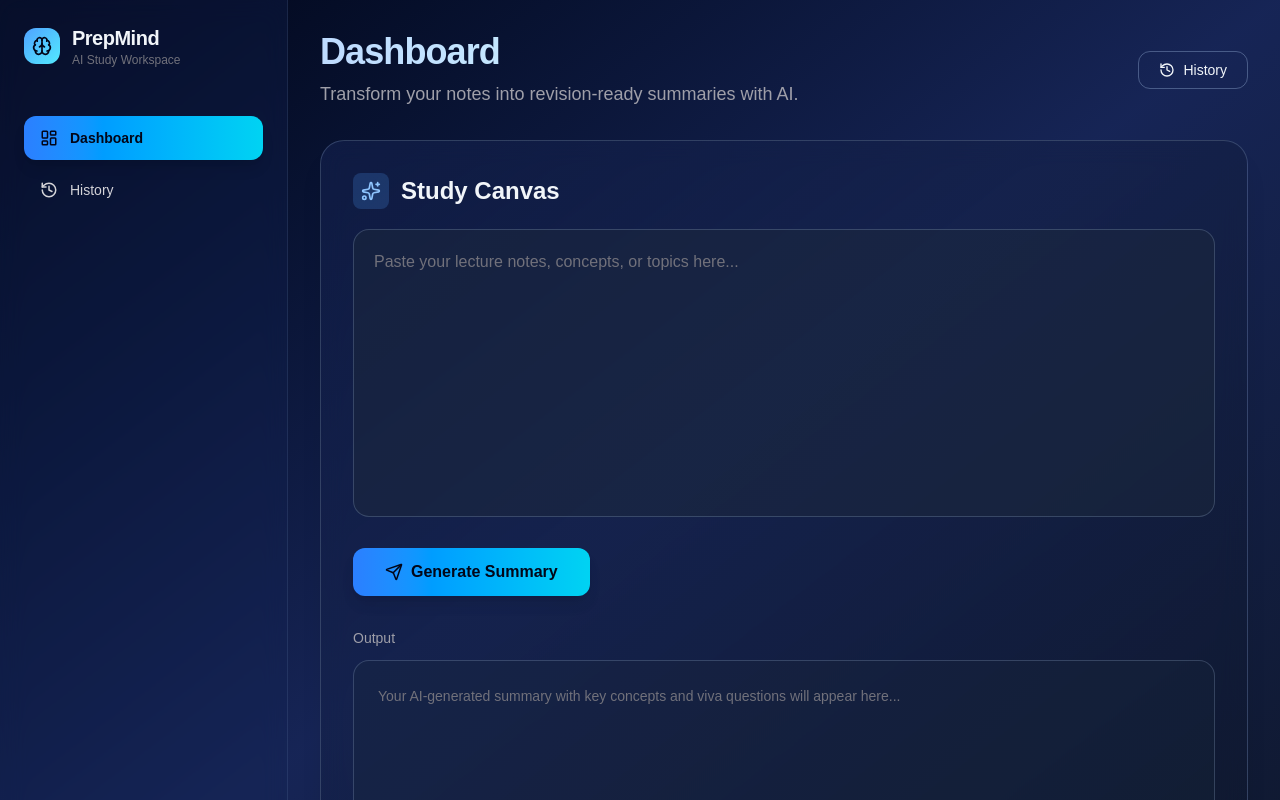
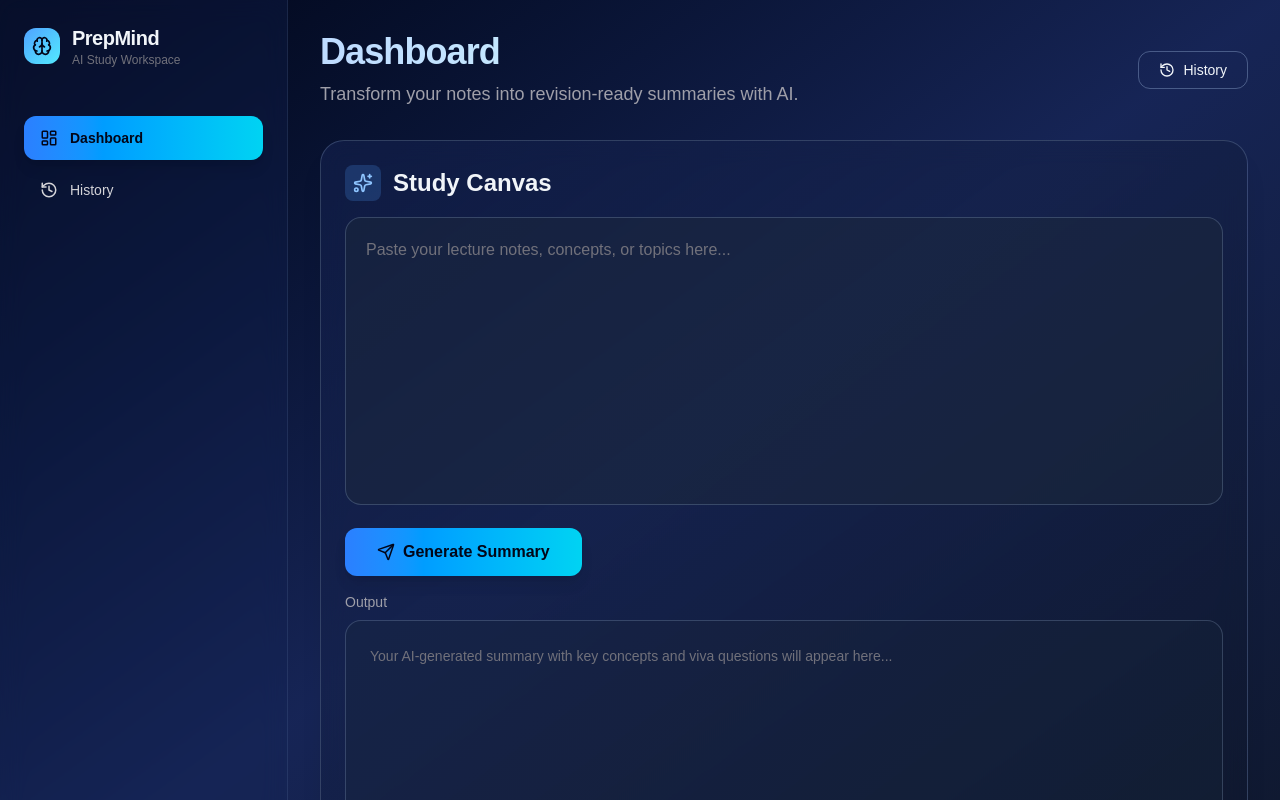
Before and after one commit to suhanidhar25/prepmind-ai, a Next.js app: page / in a window 1280 px wide. Shown: the top 800 px of the page. Built offline with nearby package versions, Linux system fonts and the light colour scheme; no server answers.

Commit message:
ui updates

```diff
--- a/app/page.tsx
+++ b/app/page.tsx
@@ -118,8 +118,8 @@ export default function Home() {
 
           {/* Workspace */}
           <div className="grid xl:grid-cols-3 gap-6">
-            <div className="xl:col-span-3 rounded-3xl border border-blue-200/20 bg-linear-to-br from-blue-950/50 to-slate-900/50 backdrop-blur-md p-8 shadow-xl">
-              <div className="flex items-center gap-3 mb-5">
+            <div className="xl:col-span-3 rounded-3xl border border-blue-200/20 bg-linear-to-br from-blue-950/50 to-slate-900/50 backdrop-blur-md p-6 shadow-xl">
+              <div className="flex items-center gap-3 mb-4">
                 <div className="p-2 rounded-lg bg-blue-400/20">
                   <Sparkles size={20} className="text-blue-300" />
                 </div>
@@ -136,7 +136,7 @@ export default function Home() {
               <button
                 onClick={handleGenerate}
                 disabled={loading}
-                className="mt-6 w-full md:w-auto flex items-center justify-center gap-2 px-8 py-3 rounded-xl bg-linear-to-r from-blue-500 to-cyan-400 text-slate-950 font-semibold shadow-lg hover:shadow-xl hover:from-blue-400 hover:to-cyan-300 disabled:opacity-50 disabled:cursor-not-allowed transition-all"
+                className="mt-4 w-full md:w-auto flex items-center justify-center gap-2 px-8 py-3 rounded-xl bg-linear-to-r from-blue-500 to-cyan-400 text-slate-950 font-semibold shadow-lg hover:shadow-xl hover:from-blue-400 hover:to-cyan-300 disabled:opacity-50 disabled:cursor-not-allowed transition-all"
               >
                 {loading ? (
                   <>
@@ -151,8 +151,8 @@ export default function Home() {
                 )}
               </button>
 
-              <div className="mt-8">
-                <p className="text-sm text-zinc-400 font-medium mb-3">Output</p>
+              <div className="mt-4">
+                <p className="text-sm text-zinc-400 font-medium mb-2">Output</p>
                 <div className="rounded-2xl border border-blue-200/20 bg-slate-800/30 p-6 min-h-64 max-h-96 overflow-y-auto whitespace-pre-wrap text-zinc-200 text-sm leading-relaxed">
                   {output || (
                     <span className="text-zinc-500">
```
